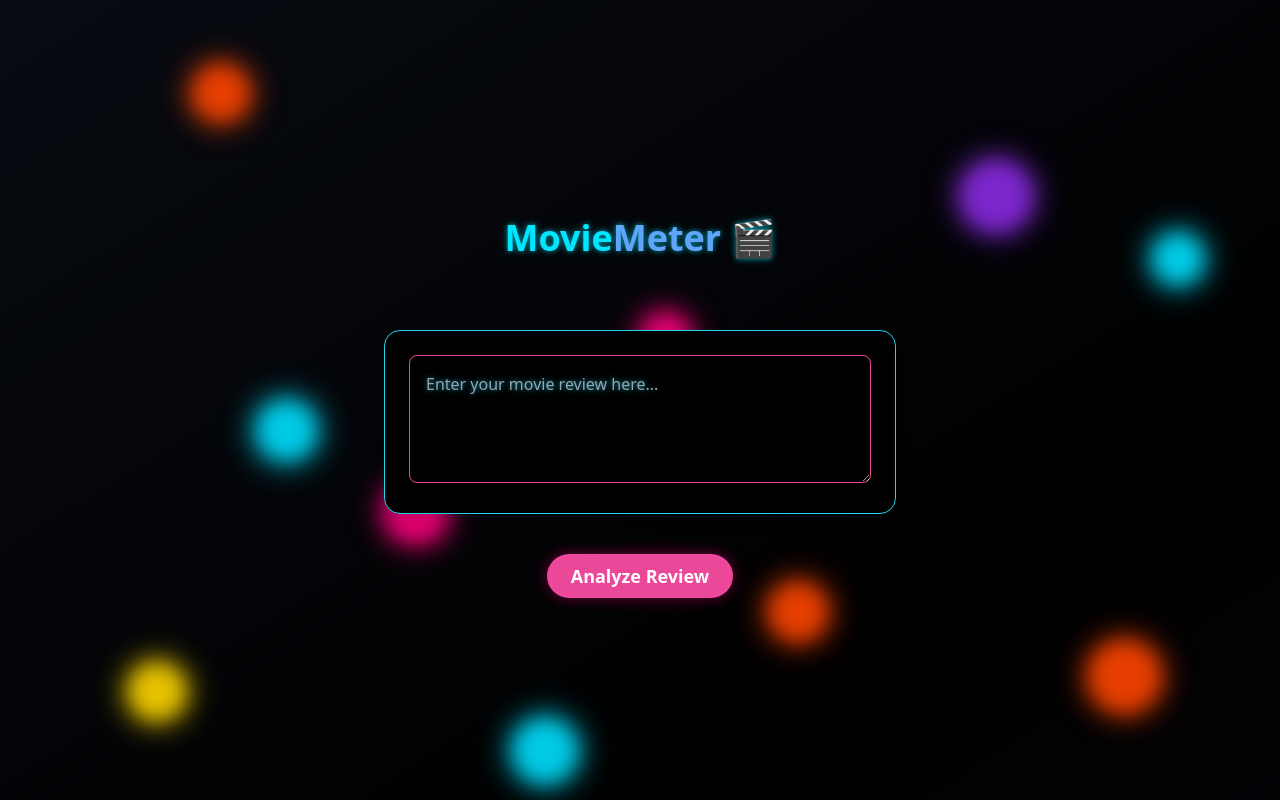
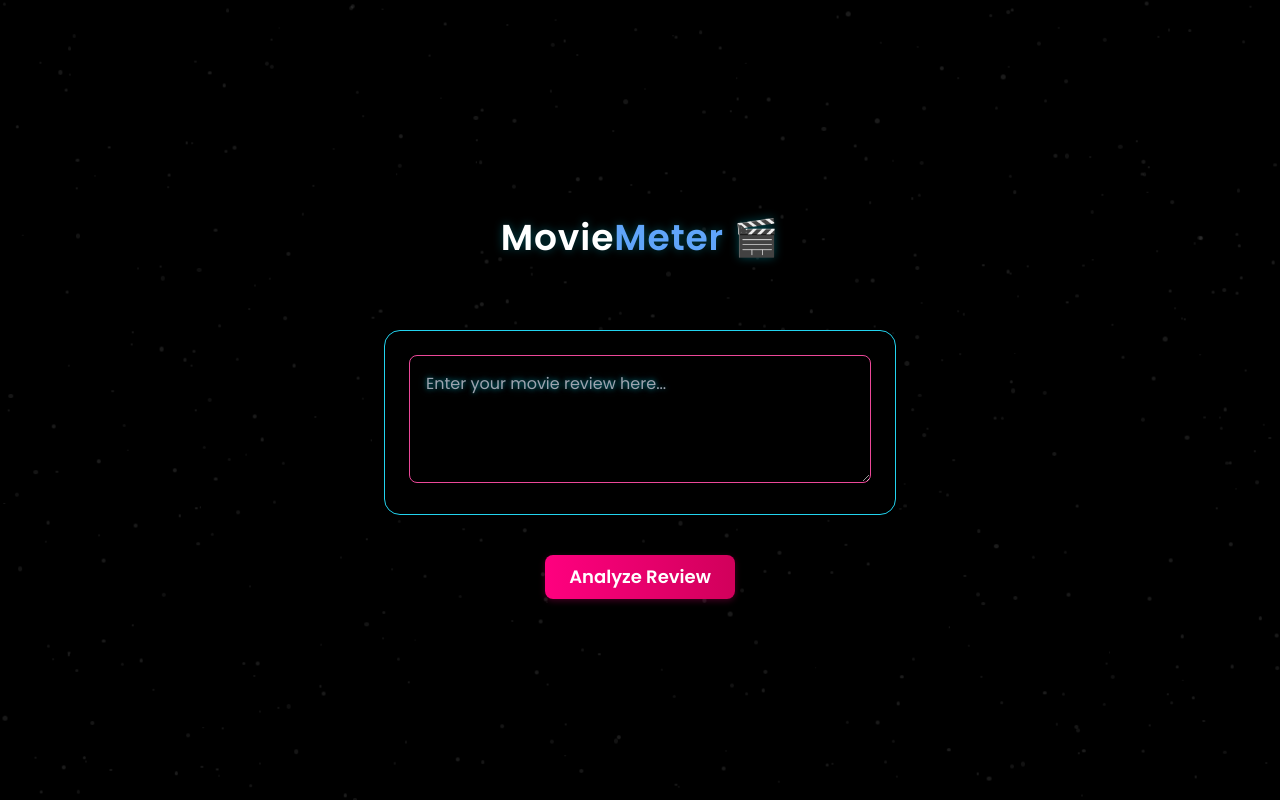
Before and after one commit to shreyashrivastava1/movie-reviews-classification, a React (Create React App) app: page / in a window 1280 px wide. Built offline with nearby package versions, Linux system fonts and the light colour scheme.

Commit message:
added a bunch of bacground options

```diff
--- a/public/index.html
+++ b/public/index.html
@@ -1,6 +1,11 @@
 <!DOCTYPE html>
 <html lang="en">
   <head>
+    <link
+      href="https://fonts.googleapis.com/css2?family=Poppins:wght@300;400;600&display=swap"
+      rel="stylesheet"
+    />
+
     <meta charset="UTF-8" />
     <meta name="viewport" content="width=device-width, initial-scale=1.0" />
     <meta
--- a/src/App.js
+++ b/src/App.js
@@ -1,3 +1,5 @@
+import BE_2 from "./components/BE_2";
+import BE_3 from "./components/BE_3";
 import BackgroundEffect from "./components/BackgroundEffect";
 import Header from "./components/Header";
 import InputField from "./components/InputField";
@@ -5,8 +7,10 @@ import SubmitButton from "./components/SubmitButton";
 
 function App() {
   return (
-    <div className="min-h-screen bg-black text-white flex items-center justify-center px-4">
-      <BackgroundEffect />
+    <div className="min-h-screen bg-black font-poppins text-white flex items-center justify-center px-4">
+      {/* <BackgroundEffect /> */}
+      <BE_3 />
+
       <section className="flex flex-col items-center justify-center w-full gap-8 z-10">
         <Header />
         <div className="flex flex-col items-center gap-6 w-full max-w-lg">
--- /dev/null
+++ b/src/components/BE_2.js
@@ -0,0 +1,11 @@
+import React from "react";
+
+export default function BE_2() {
+  return (
+    <div className="absolute inset-0 bg-black overflow-hidden">
+      <div className="absolute top-1/3 left-1/4 w-60 h-60 bg-white opacity-10 blur-3xl"></div>
+      <div className="absolute bottom-1/4 right-1/3 w-40 h-40 bg-yellow-500 opacity-15 blur-3xl"></div>
+      <div className="absolute top-1/2 left-3/4 w-50 h-50 bg-blue-500 opacity-15 blur-3xl"></div>
+    </div>
+  );
+}
--- /dev/null
+++ b/src/components/BE_3.js
@@ -0,0 +1,41 @@
+import React, { useEffect, useState } from "react";
+
+export default function BE_3() {
+  const [stars, setStars] = useState([]);
+
+  useEffect(() => {
+    const newStars = Array.from({ length: 500 }, (_, i) => ({
+      id: i,
+      size: Math.random() * 3 + 1.5,
+      top: `${Math.random() * 100}%`,
+      left: `${Math.random() * 100}%`,
+      animationDelay: `${Math.random() * 2}s`,
+      opacity: Math.random() * 0.08 + 0.02,
+    }));
+
+    setStars(newStars);
+  }, []);
+
+  return (
+    <div className="fixed inset-0 bg-black overflow-hidden">
+      {/* <div className="background-glow"></div> */}
+
+      {stars.map((star) => (
+        <div
+          key={star.id}
+          className="absolute bg-white rounded-full twinkle-effect drifting-star"
+          style={{
+            width: `${star.size}px`,
+            height: `${star.size}px`,
+            top: star.top,
+            left: star.left,
+            animationDelay: star.animationDelay,
+            opacity: 0.08,
+            "--random-delay": Math.random() * 8,
+            "--random-speed": Math.random() * 2,
+          }}
+        />
+      ))}
+    </div>
+  );
+}
--- a/src/components/BackgroundEffect.js
+++ b/src/components/BackgroundEffect.js
@@ -5,11 +5,16 @@ export default function BackgroundEffect() {
 
   useEffect(() => {
     const randomColors = [
-      "#FF007F",
-      "#00E0FF",
-      "#FFD700",
-      "#FF4500",
-      "#8A2BE2",
+      "#1B263B", // Deep Navy (Background Depth)
+      "#415A77", // Steel Blue (Soft Accents)
+      "#778DA9", // Muted Blue (Subtle Highlights)
+      "#E63946", // Cinematic Red (Highlight)
+      "#F4A261", // Warm Gold (Contrast Accent)
+      "#A8DADC", // Soft Cyan (Light Glow)
+      "#264653", // Deep Teal (Dark Mode Balance)
+      "#2A9D8F", // Muted Emerald (For Soft Contrast)
+      "#E9C46A", // Cinematic Warm Yellow
+      "#8D99AE", // Slate Grey (Sophisticated Neutral)
     ];
 
     const presetPositions = [
@@ -39,7 +44,9 @@ export default function BackgroundEffect() {
 
   return (
     <div className="fixed inset-0 bg-black overflow-hidden">
-      <div className="absolute inset-0 bg-gradient-to-br from-gray-900 via-black to-gray-900 opacity-60 animate-gradient" />
+      <div className="absolute inset-0 bg-gradient-radial from-black via-gray-900 to-black opacity-80"></div>
+      {/* <div className="absolute inset-0 bg-gradient-to-br from-gray-900 via-black to-gray-900 opacity-60 animate-gradient" /> */}
+      <div className="background-glow"></div>
 
       {particles.map((p) => (
         <div
@@ -60,3 +67,5 @@ export default function BackgroundEffect() {
     </div>
   );
 }
+
+//
--- a/src/components/Header.js
+++ b/src/components/Header.js
@@ -4,7 +4,7 @@ export default function Header() {
   return (
     <header className="flex items-center justify-between gap-4 p-4">
       <a href="/">
-        <h1 className="text-4xl font-bold text-cyan-400 neon-glow mb-6 ">
+        <h1 className="text-4xl font-bold  neon-glow mb-6 tracking-wide font-poppins movie-logo">
           Movie<span className="text-blue-400 bold">Meter</span> 🎬
         </h1>
       </a>
--- a/src/components/SubmitButton.js
+++ b/src/components/SubmitButton.js
@@ -3,7 +3,7 @@ import React from "react";
 export default function SubmitButton() {
   return (
     <div className="flex justify-center mt-4">
-      <button className="px-6 py-2 text-lg font-semibold bg-pink-500 hover:bg-pink-600 text-white rounded-full shadow-md neon-button transition">
+      <button className="px-6 py-2 text-lg font-semibold bg-pink-500 hover:bg-pink-600 text-white rounded-full shadow-md neon-button transition rounded">
         Analyze Review
       </button>
     </div>
--- a/src/index.css
+++ b/src/index.css
@@ -20,17 +20,13 @@
 }
 
 .neon-button {
-  box-shadow: 0 2px 10px rgba(255, 0, 127, 0.3),
-    0 4px 15px rgba(255, 0, 127, 0.2);
-  transition: all 0.3s ease-in-out;
-  animation: pulseGlow 2s infinite alternate;
+  background: linear-gradient(to right, #ff007f, #d1005b);
+  border-radius: 8px;
+  box-shadow: 0px 2px 6px rgba(255, 0, 127, 0.25);
 }
 
 .neon-button:hover {
-  animation: none;
-  box-shadow: 0 3px 15px rgba(255, 0, 127, 0.7),
-    0 6px 25px rgba(255, 0, 127, 0.5);
-  transform: scale(1.03);
+  box-shadow: 0px 3px 10px rgba(255, 0, 127, 0.4);
 }
 
 .neon-input {
@@ -108,3 +104,140 @@
   background-size: 200% 200%;
   animation: gradient 8s ease infinite;
 }
+
+@keyframes slow-move {
+  0% {
+    transform: translateX(-50%);
+  }
+  50% {
+    transform: translateX(50%);
+  }
+  100% {
+    transform: translateX(-50%);
+  }
+}
+.animate-slow-move {
+  animation: slow-move 10s infinite linear;
+}
+@keyframes fade-in-out {
+  0% {
+    opacity: 0;
+    transform: translateY(-5px);
+  }
+  50% {
+    opacity: 0.1;
+    transform: translateY(0);
+  }
+  100% {
+    opacity: 0;
+    transform: translateY(5px);
+  }
+}
+
+.animate-fade-in-out {
+  animation: fade-in-out 10s infinite ease-in-out;
+}
+@keyframes twinkle {
+  0% {
+    opacity: 0.1;
+    transform: scale(1);
+  }
+  50% {
+    opacity: 0.3;
+    transform: scale(1.1);
+  }
+  100% {
+    opacity: 0.1;
+    transform: scale(1);
+  }
+}
+
+@keyframes twinkle {
+  0% {
+    opacity: 0.05;
+    transform: scale(1);
+  }
+  25% {
+    opacity: 0.12;
+    transform: scale(1.05);
+  }
+  50% {
+    opacity: 0.2; /* Slight brightening */
+    transform: scale(1.1);
+  }
+  75% {
+    opacity: 0.12;
+    transform: scale(1.05);
+  }
+  100% {
+    opacity: 0.05;
+    transform: scale(1);
+  }
+}
+
+.twinkle-effect {
+  animation: twinkle 6s infinite ease-in-out alternate;
+  animation-duration: calc(4s + var(--random-speed) * 2s);
+}
+
+.background-glow {
+  position: absolute;
+  width: 100%;
+  height: 100%;
+  background: radial-gradient(
+    circle,
+    rgba(20, 20, 20, 0.6) 10%,
+    rgba(0, 0, 0, 1) 85%
+  );
+  opacity: 0.85;
+}
+.movie-logo {
+  text-shadow: 0 0 10px rgba(0, 230, 255, 0.3);
+}
+
+@keyframes drift {
+  0% {
+    transform: translateY(0px) translateX(0px);
+    opacity: 0.03; /* Reduce initial visibility */
+  }
+  50% {
+    transform: translateY(-3px) translateX(2px);
+    opacity: 0.12; /* Small fade in */
+  }
+  100% {
+    transform: translateY(0px) translateX(0px);
+    opacity: 0.03;
+  }
+}
+
+.drifting-star {
+  animation: drift 10s infinite ease-in-out alternate;
+  animation-delay: calc(
+    var(--random-delay) * 1s
+  ); /* Random delay for uniqueness */
+}
+
+.background-glow {
+  position: absolute;
+  width: 100%;
+  height: 100%;
+  background: radial-gradient(
+    circle,
+    rgba(20, 20, 20, 0.8) 20%,
+    rgba(0, 0, 0, 1) 90%
+  );
+  opacity: 0.9;
+}
+
+.gradient-light {
+  position: absolute;
+  top: 0;
+  left: 0;
+  width: 100%;
+  height: 100%;
+  background: linear-gradient(
+    135deg,
+    rgba(0, 255, 255, 0.08),
+    rgba(255, 0, 127, 0.05)
+  );
+}
--- a/tailwind.config.js
+++ b/tailwind.config.js
@@ -3,6 +3,12 @@ module.exports = {
   content: ["./src/**/*.{html,js,jsx,ts,tsx}"], // ✅ Added JSX & TSX files
   theme: {
     extend: {
+      fontFamily: {
+        poppins: ["Poppins", "sans-serif"],
+      },
+      backgroundImage: {
+        "gradient-radial": "radial-gradient(circle, var(--tw-gradient-stops))",
+      },
       animation: {
         float: "float 5s infinite ease-in-out",
         gradient: "gradient 6s infinite linear",
```
